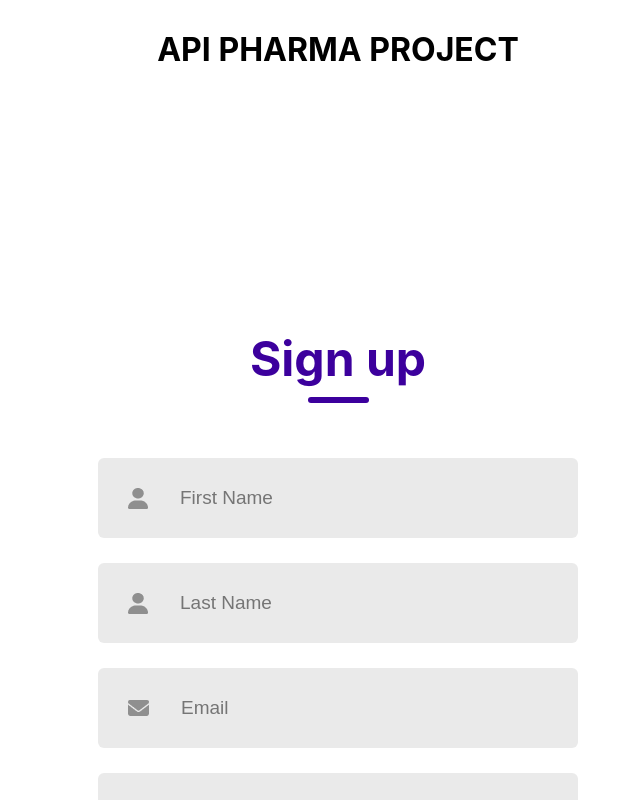
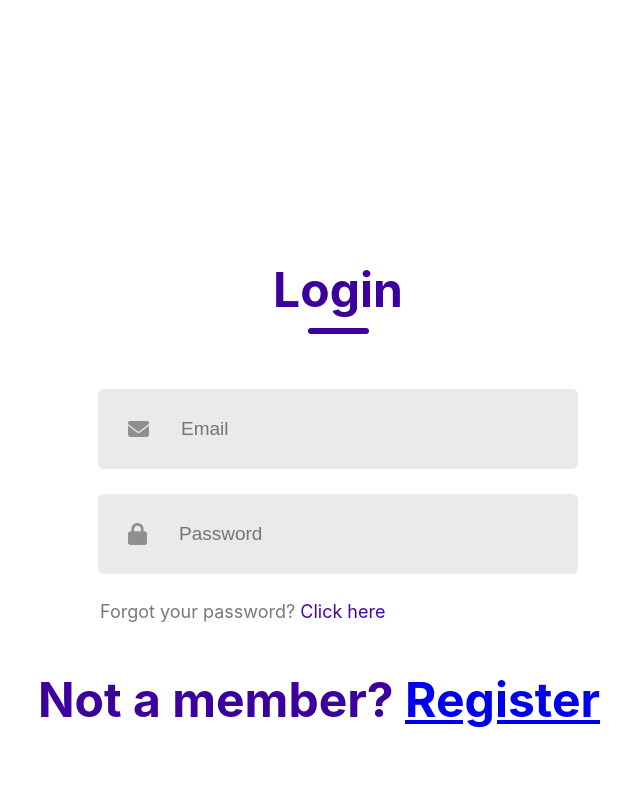
Before and after one commit to anderson92zolis/API-PHARMA-INDUSTRY-PROJECT-FRONTEND, a React (Create React App) app in the folder register_autho_app/: page / in a window 1280 px wide. Shown: the top 800 px of the page, without its empty margins (302-942 px from the left). Built offline with nearby package versions, Linux system fonts and the light colour scheme.

Commit message:
creating  a login and sing up independently

```diff
--- a/register_autho_app/src/App.js
+++ b/register_autho_app/src/App.js
@@ -1,14 +1,22 @@
-import SingUp from './Components/LoginSingUp/SingUp'
-import Login from './Components/LoginSingUp/Login'
-
+import { BrowserRouter as Router, Route, Routes } from 'react-router-dom';
+import SignupPage from "./Components/LoginSingUp/SingUp";
+import LoginPage from "./Components/LoginSingUp/Login";
+import Dashboard from "./Components/LoginSingUp/WelcomeDashboard";
+import "./Components/LoginSingUp/StyleSL.css";
 
 function App() {
   return (
-    <div >
-    <h1 className='header' >API PHARMA PROJECT</h1>
-    <div><SingUp/></div>
-    <div><Login/></div>
-    </div>
+      <div className="App">
+      <Router>
+
+            <Routes>
+            <Route path="/" element={<LoginPage/>} />
+            <Route path="/signup" element={ <SignupPage/>} />
+                <Route path = "/dashboard" element={<Dashboard/>}/>
+            </Routes>
+
+      </Router>
+      </div>
   );
 }
 
--- a/register_autho_app/src/Components/LoginSingUp/Login.jsx
+++ b/register_autho_app/src/Components/LoginSingUp/Login.jsx
@@ -1,8 +1,8 @@
 import React, { useState } from "react";
+import { useNavigate } from "react-router-dom";
 import "./StyleSL.css";
 import password_icon from "../Assets/password.png";
 import email_icon from "../Assets/email.png";
-
 import axios from "axios";
 
 const Login = () => {
@@ -11,15 +11,14 @@ const Login = () => {
     password: "",
   });
 
+  const history = useNavigate();
+
   const handleChangeLogin = (e) => {
     setFormDataLogin({ ...formDataLogin, [e.target.name]: e.target.value });
   };
 
-  // online https://www.geeksforgeeks.org/spring-security-login-page-with-react/
-
   const handleSubmit = async () => {
     try {
-      // Check for empty fields
       if (!formDataLogin.email || !formDataLogin.password) {
         alert("Please fill in all fields.");
         return;
@@ -29,11 +28,11 @@ const Login = () => {
         "http://localhost:8080/api/v1/auth/authenticate",
         formDataLogin
       );
-      // Handle successful signup
+
       console.log(response.data);
       alert("User Login successfully");
+      history("/dashboard"); // Navigate to the desired route
     } catch (error) {
-      // Handle signup error
       console.error(
         "Login failed:",
         error.response ? error.response.data : error.message
@@ -73,8 +72,15 @@ const Login = () => {
       <div className="forgot-password">
         Forgot your password? <span>Click here</span>
       </div>
+      <div className="text">
+        <p>
+          Not a member? <a href="/signup">Register</a>
+        </p>
+      </div>
       <div className="submit-container">
-        <button className="submit" onClick={handleSubmit}>Login</button>
+        <button className="submit" onClick={handleSubmit}>
+          Login
+        </button>
       </div>
     </div>
   );
--- a/register_autho_app/src/Components/LoginSingUp/SingUp.jsx
+++ b/register_autho_app/src/Components/LoginSingUp/SingUp.jsx
@@ -111,9 +111,19 @@ const SignUp = () => {
           />
         </div>
       </div>
+      <div className="text">
+        <p>
+          Already Register? <a href="/">Login</a>
+        </p>
+      </div>
+
       <div className="submit-container">
-        <button className="submit" onClick={handleSubmit}>Register</button>
+        <button className="submit" onClick={handleSubmit}>
+          Register
+        </button>
       </div>
+
+
     </div>
   );
 };
--- a/register_autho_app/src/Components/LoginSingUp/StyleSL.css
+++ b/register_autho_app/src/Components/LoginSingUp/StyleSL.css
@@ -73,6 +73,7 @@ font-size: 19px;
     color: #4c00b4;
     cursor: pointer;
 }
+
 .submit-container {
     display: flex;
     gap: 30px;
--- /dev/null
+++ b/register_autho_app/src/Components/LoginSingUp/WelcomeDashboard.js
@@ -0,0 +1,29 @@
+
+// WelcomeDashboard.js
+import React from 'react';
+import { useNavigate} from 'react-router-dom'; // Import useHistory hook
+
+function WelcomeDashboard({ username }) {
+    const history = useNavigate();
+
+    const handleLogout = () => {
+        // Perform logout actions here (e.g., clear session, remove authentication token)
+        // After logout, redirect to the login page
+        history('/');
+    };
+
+    return (
+        <div className="d-flex justify-content-center align-items-center vh-100">
+            <div className="border rounded-lg p-4" style={{width: '500px', height: '400px'}}>
+                <h2 className="mb-4 text-center">Welcome to Dashboard</h2>
+                <p className="mb-4 text-center">Hello, {username}!</p>
+                <p className="text-center">You are logged in successfully.</p>
+                <div className="text-center">
+                    <button type="button" className="btn btn-primary mt-3" onClick={handleLogout}>Logout</button>
+                </div>
+            </div>
+        </div>
+    );
+}
+
+export default WelcomeDashboard;
```
